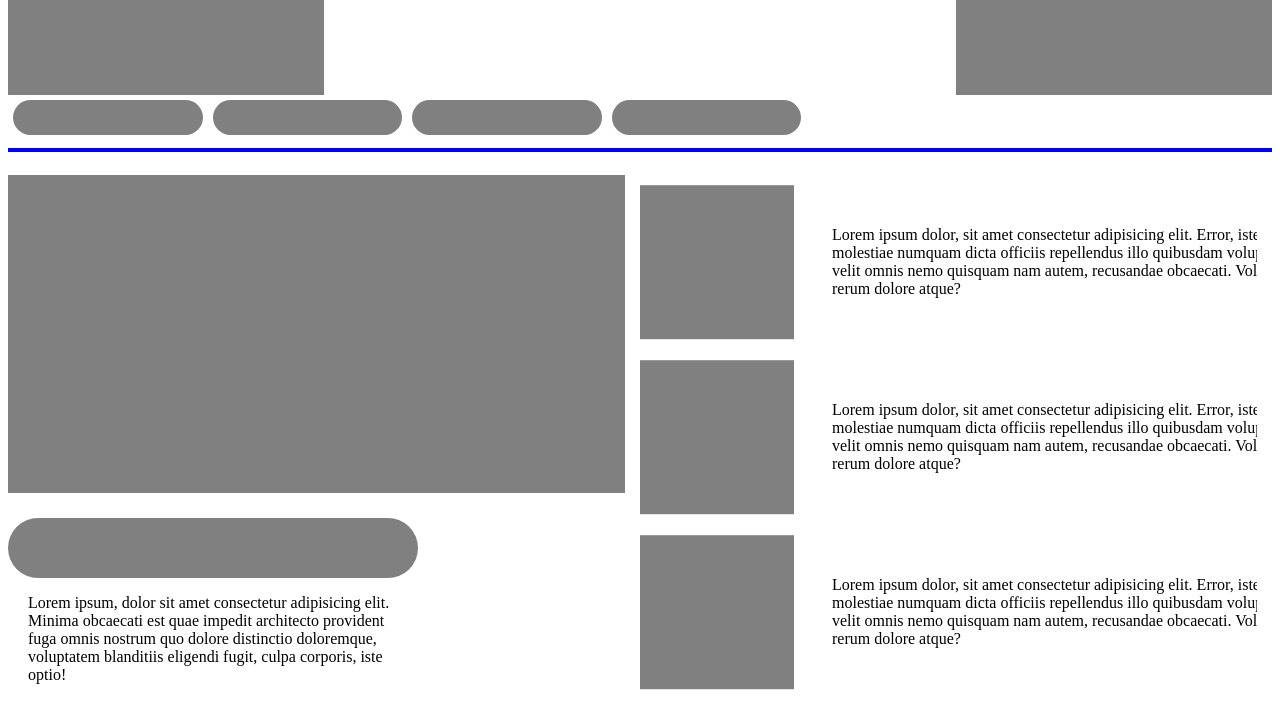
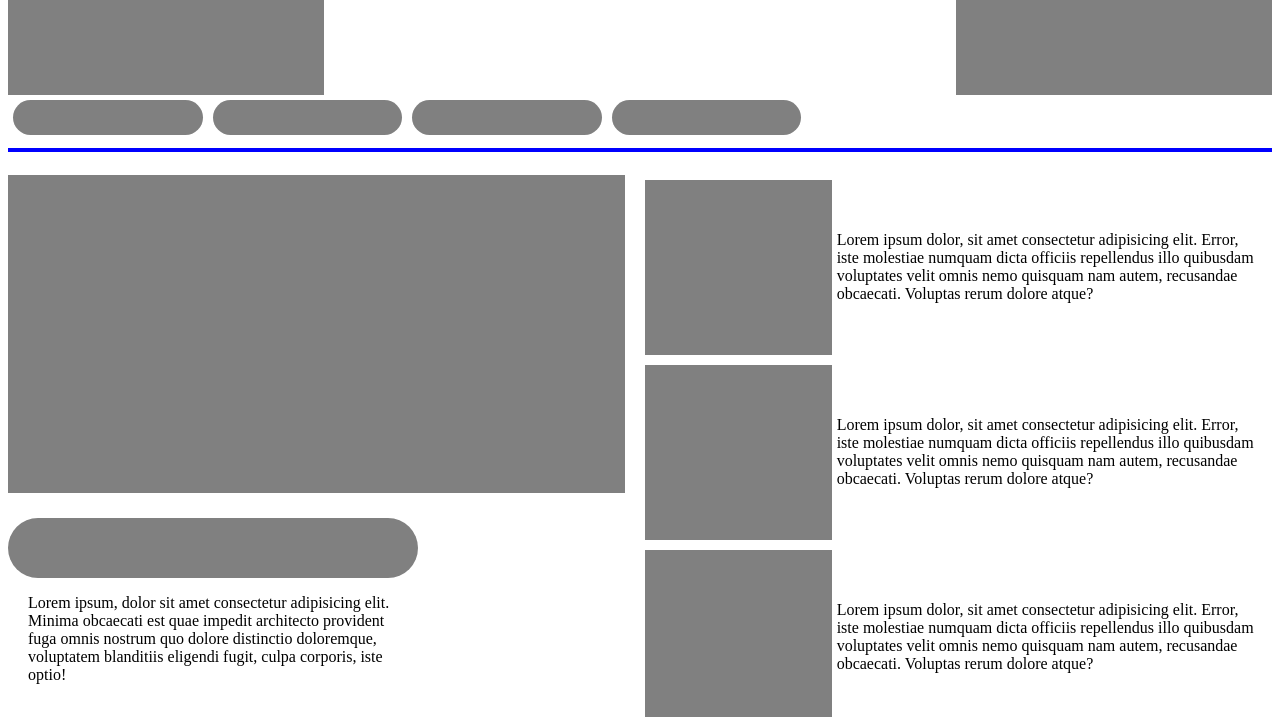
Before and after one commit to Piepongwong/newspaper-layout, a plain HTML site: page index.html in a window 1280 px wide. Shown: the part 113-830 px from the top of the page. Drawn offline with Linux system fonts and the light colour scheme.

Commit message:
with table cells and calc

```diff
--- a/index.html
+++ b/index.html
@@ -30,9 +30,7 @@
             <div class="cover-image"></div>
             <div class="main-article-text">
                 <div class="main-title"></div>
-                <div class="text">
-                    <p>Lorem ipsum, dolor sit amet consectetur adipisicing elit. Minima obcaecati est quae impedit architecto provident fuga omnis nostrum quo dolore distinctio doloremque, voluptatem blanditiis eligendi fugit, culpa corporis, iste optio!</p>
-                </div>
+                <p>Lorem ipsum, dolor sit amet consectetur adipisicing elit. Minima obcaecati est quae impedit architecto provident fuga omnis nostrum quo dolore distinctio doloremque, voluptatem blanditiis eligendi fugit, culpa corporis, iste optio!</p>
             </div>
         </div>
         <div class="sub-articles">
--- a/style.css
+++ b/style.css
@@ -79,38 +79,21 @@ hr {
 .sub-articles .sub-article {
     height: 33%;
     width: 100%;
-    position: relative;
-    overflow: hidden;
-
+    display: table;
+    padding: 5px;
 }
 
 .sub-articles .sub-article .image {
-    flex-shrink: 0;
-    height: 12vw;
-    width: 12vw;
-    margin-right: 5px;
-    float: left;
+    display: table-cell;
+    height: 100%;
+    width: calc(70vh/3);
     background-color: grey;
-    position: absolute;
-    top: 50%;
-    transform: translateY(-50%);
 }
 .sub-articles .sub-article p {
-    float: left;
-    width: 36vw;
-    left: 15vw;
-    position: absolute;
-    margin: 0;
-    top: 50%;
-    transform: translateY(-50%);
+    padding: 5px;
+    display: table-cell;
+    vertical-align: middle;
 }
-
-.sub-articles .sub-article .text  {
-    width: 25vw;
-    position: relative;
-    height: 100%;
-}
-
 
 .sub-articles-footer {
     width: 25%;
```
